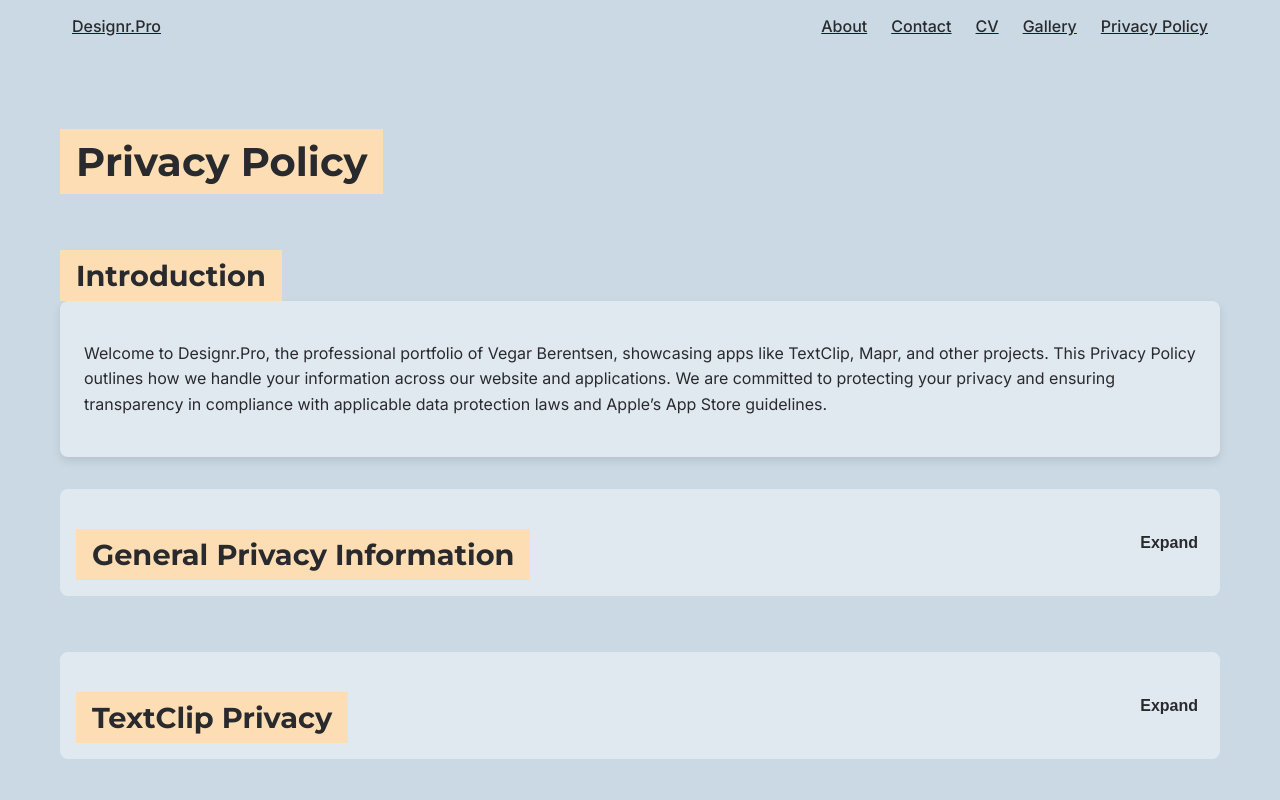
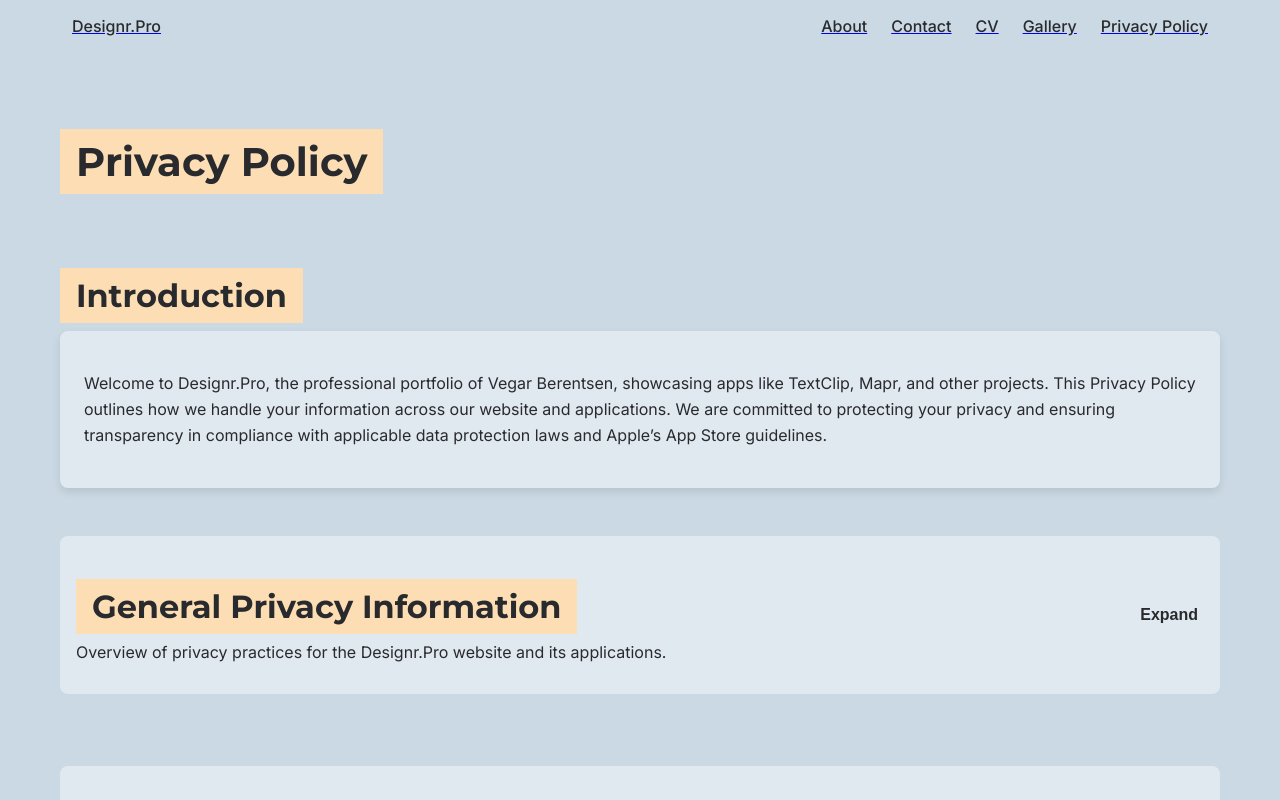
Before and after one commit to Designrpros/Designr-Pro, a Next.js app: page /privacy-policy in a window 1280 px wide. Built offline with nearby package versions, Linux system fonts and the light colour scheme.

Commit message:
Privacy policy

```diff
--- a/src/app/privacy-policy/page.tsx
+++ b/src/app/privacy-policy/page.tsx
@@ -33,14 +33,14 @@
   background-color: #fddeb4; /* Tinted yellow background */
   padding: 0.5rem 1rem;
   display: inline-block;
-  margin-bottom: 2rem;
+  margin-bottom: 3rem; /* Increased spacing below the title */
   @media (max-width: 768px) {
     font-size: 2rem;
   }
 `;
 
 const Section = styled.section`
-  margin-bottom: 2rem;
+  margin-bottom: 3rem; /* Increased spacing between sections */
   width: 100%;
 `;
 
@@ -58,16 +58,31 @@
   }
 `;
 
+const SectionTitleWrapper = styled.div`
+  display: flex;
+  flex-direction: column;
+  align-items: flex-start; /* Align title to the left like CategoryHeader in Home.tsx */
+`;
+
 const SectionTitle = styled.h2`
-  font-size: 1.8rem;
-  font-weight: 600;
+  font-size: 2rem; /* Match CategoryTitle font-size from Home.tsx */
+  font-weight: 700;
   color: #292a2d; /* Black text */
   background-color: #fddeb4; /* Tinted yellow background */
   padding: 0.5rem 1rem;
   display: inline-block;
-  margin-bottom: 0;
+  margin-bottom: 0.5rem; /* Add spacing below the title like CategoryDescription */
   @media (max-width: 768px) {
     font-size: 1.5rem;
+  }
+`;
+
+const SectionDescription = styled.p`
+  font-size: 1rem;
+  color: #292a2d;
+  margin-top: 0; /* Remove default margin to match CategoryDescription */
+  @media (max-width: 768px) {
+    font-size: 0.875rem;
   }
 `;
 
@@ -124,6 +139,7 @@
   const privacySections = [
     {
       name: 'General Privacy Information',
+      description: 'Overview of privacy practices for the Designr.Pro website and its applications.',
       content: (
         <>
           <PolicyText>
@@ -148,6 +164,7 @@
     },
     {
       name: 'TextClip Privacy',
+      description: 'Privacy details for TextClip, a macOS app that uses screen recording for OCR.',
       content: (
         <>
           <PolicyText>
@@ -176,7 +193,7 @@
               <strong>Other Data</strong>: TextClip does not collect additional user data, such as analytics, usage data, or personal information, as it operates entirely offline.
             </PolicyListItem>
             <PolicyListItem>
-              <strong>Control</strong>: You can revoke screen recording permissions at any time via System Settings <span>&gt;</span> Privacy & Security <span>&gt;</span> Screen Recording, which will disable TextClip’s ability to capture screen regions.
+              <strong>Control</strong>: You can revoke screen recording permissions at any time via System Settings <span></span> Privacy & Security <span></span> Screen Recording, which will disable TextClip’s ability to capture screen regions.
             </PolicyListItem>
           </PolicyList>
         </>
@@ -184,6 +201,7 @@
     },
     {
       name: 'Mapr Privacy',
+      description: 'Privacy details for Mapr, a project management tool with a map-based interface.',
       content: (
         <>
           <PolicyText>
@@ -239,7 +257,10 @@
       {privacySections.map((section) => (
         <Section key={section.name}>
           <SectionHeader onClick={() => toggleSection(section.name)}>
-            <SectionTitle className="font-heading">{section.name}</SectionTitle>
+            <SectionTitleWrapper>
+              <SectionTitle className="font-heading">{section.name}</SectionTitle>
+              <SectionDescription className="font-sans">{section.description}</SectionDescription>
+            </SectionTitleWrapper>
             <ToggleButton aria-label={`Toggle ${section.name} section`}>
               {openSections[section.name] ? 'Collapse' : 'Expand'}
             </ToggleButton>
@@ -285,7 +306,7 @@
               <strong>Transparency</strong>: We provide full disclosure of our data practices, as outlined in this policy.
             </PolicyListItem>
             <PolicyListItem>
-              <strong>Control</strong>: For TextClip, you can revoke screen recording permissions via System Settings <span>&gt;</span> Privacy & Security <span>&gt;</span> Screen Recording. For Mapr, you can disable location access via your device’s settings.
+              <strong>Control</strong>: For TextClip, you can revoke screen recording permissions via System Settings <span></span> Privacy & Security <span></span> Screen Recording. For Mapr, you can disable location access via your device’s settings.
             </PolicyListItem>
             <PolicyListItem>
               <strong>Access, Correction, Deletion</strong>: Since Designr.Pro does not collect user data, and our apps store data locally, you can manage your data directly within each app (e.g., delete projects in Mapr). For iCloud data in Mapr, you can manage it via your iCloud settings.
```
